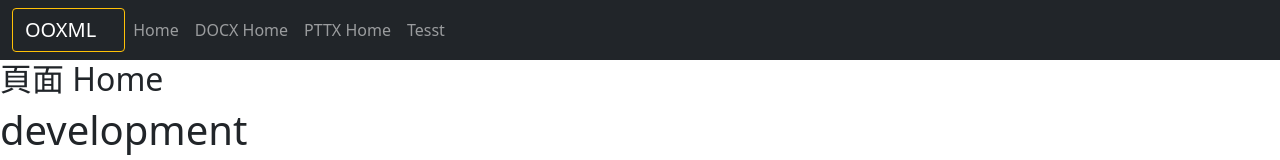
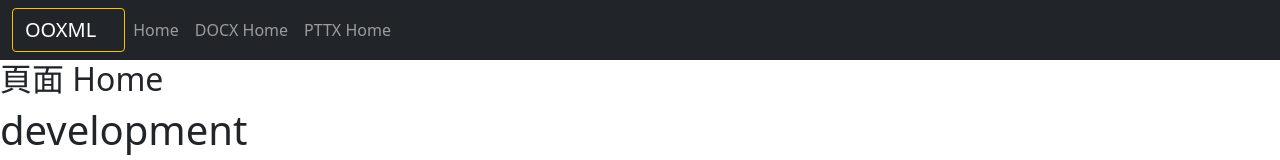
Before and after one commit to pamiswang/ooxml, a React (Create React App) app: page / in a window 1280 px wide. Shown: the top 160 px of the page. Built offline with nearby package versions, Linux system fonts and the light colour scheme.

Commit message:
change to origin repo

```diff
--- a/src/components/nav/Header.js
+++ b/src/components/nav/Header.js
@@ -3,7 +3,6 @@ import { Routes, Route, Link } from "react-router-dom";
 import Home from "../../pages/home";
 import DocxHome from "../../pages/docx/docx_home"
 import PptxHome from "../../pages/pptx/pptx_home"
-import Test from "../../pages/test"
 
 class Header extends React.Component
 {
@@ -35,7 +34,7 @@ class Header extends React.Component
 								<NavLink isActive={false} to="/">Home</NavLink>
 								<NavLink isActive={false} to="/docx_home" >DOCX Home</NavLink>
 								<NavLink isActive={false} to="/pptx_home" >PTTX Home</NavLink>
-								<NavLink isActive={false} to="/test" >Tesst</NavLink>
+								{/* <NavLink isActive={false} to="/test" >Tesst</NavLink> */}
 							</ul>
 						</div>
 					</div>
@@ -45,7 +44,7 @@ class Header extends React.Component
 					<Route path="/" element={<Home />} />
 					<Route path="docx_home" element={<DocxHome />} />
 					<Route path="pptx_home" element={<PptxHome />} />
-					<Route path="Test" element={<Test />} />
+					{/* <Route path="Test" element={<Test />} /> */}
 				</Routes>
 			</div >
 		);
```
Also changed, not shown: 1 other file (tests, documents, lock files or other folders).
